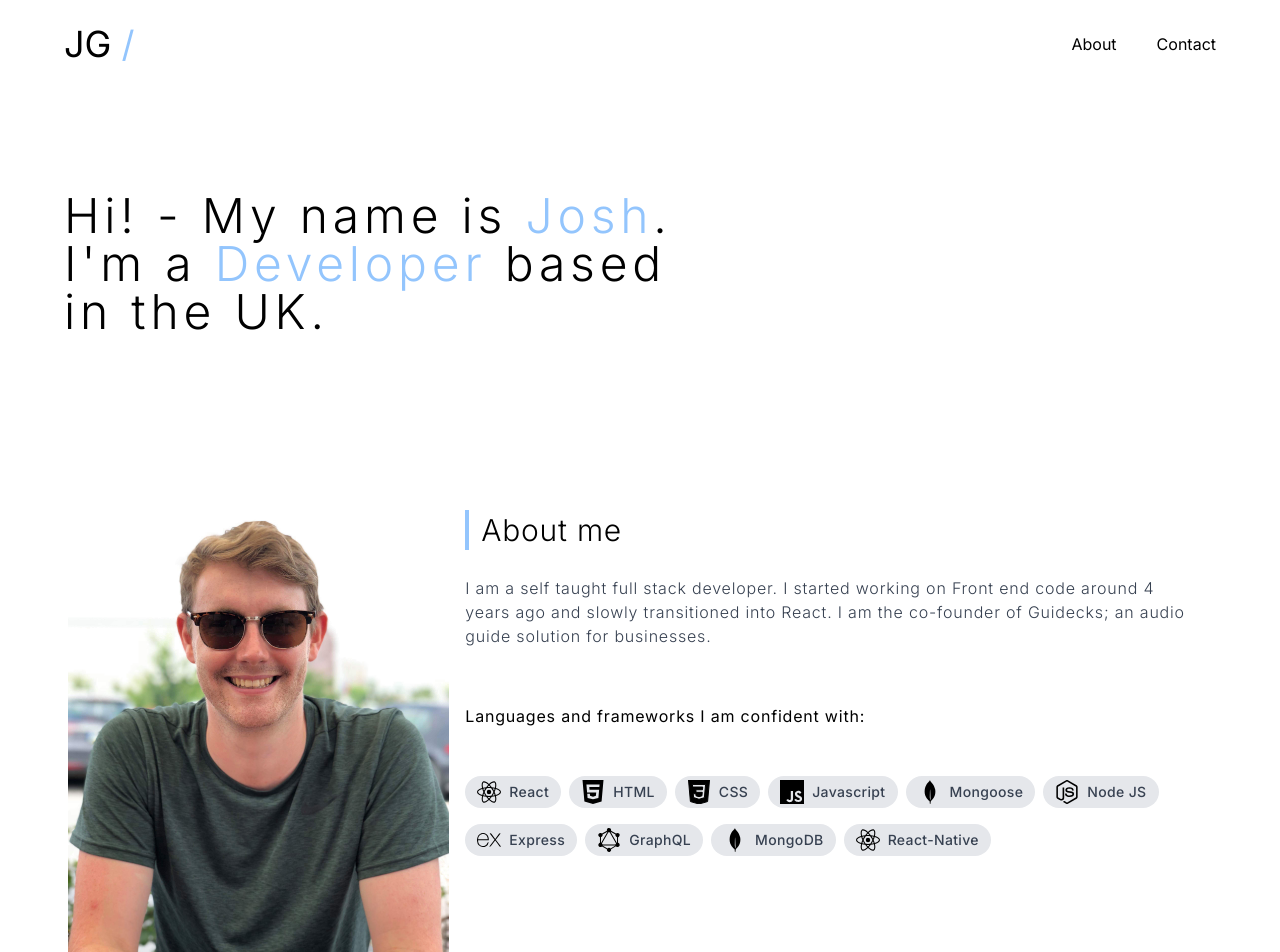
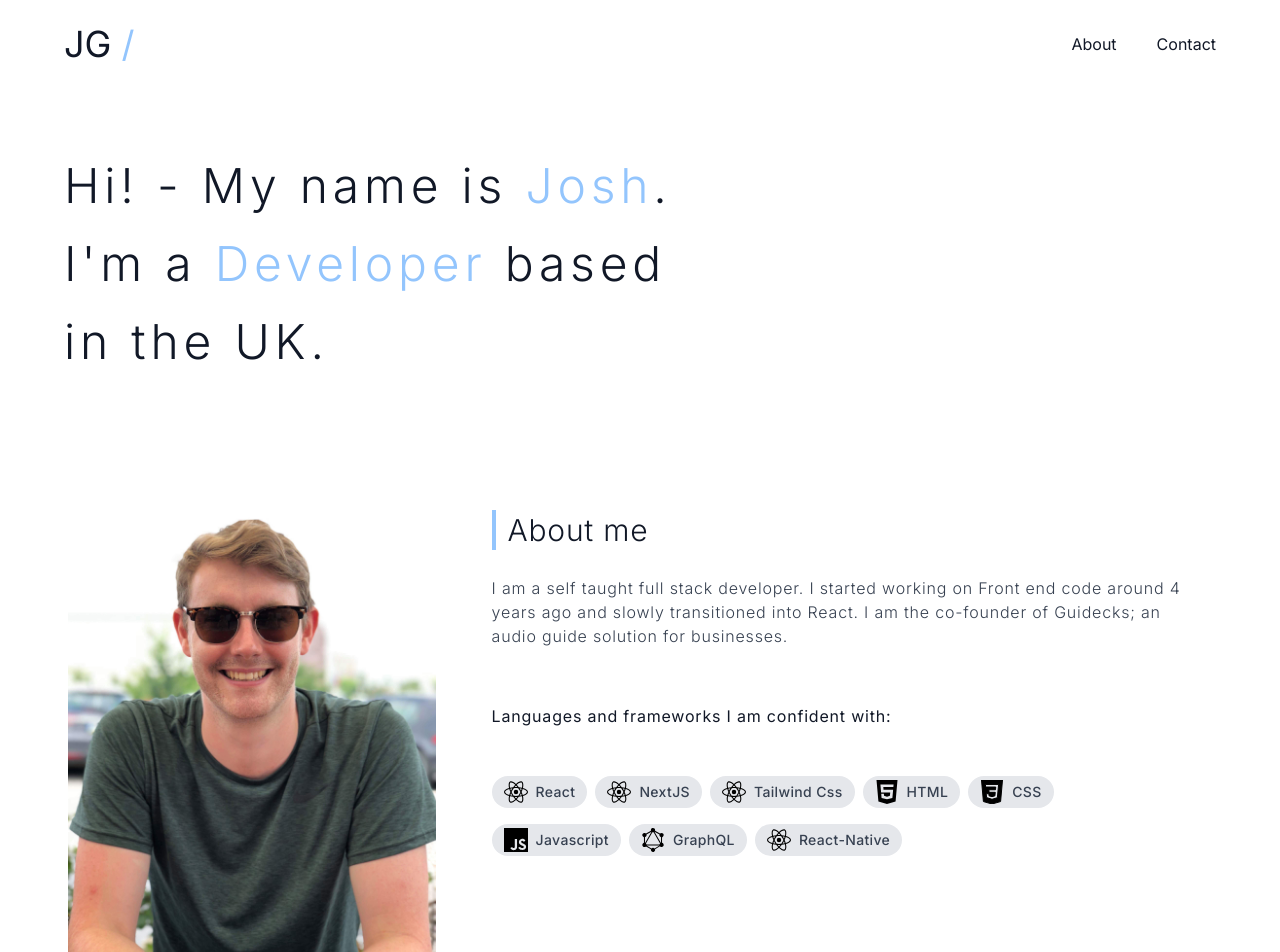
Before and after one commit to jgretton/joshgretton-portfolio, a Next.js app: page /about in a window 1280 px wide. Shown: the top 952 px of the page. Built offline with nearby package versions, Linux system fonts and the light colour scheme.

Commit message:
Dark mode added

```diff
--- a/app/about/page.js
+++ b/app/about/page.js
@@ -21,11 +21,11 @@ const AboutPage = () => {
 
       <div
         className={
-          "mt-[60svh] scale-100 transform   bg-white opacity-100 transition-all duration-300 xl:container  sm:px-10 xl:mx-auto"
+          "mt-[60svh] scale-100 transform   bg-white opacity-100 transition-all duration-300 xl:container sm:px-10  xl:mx-auto dark:bg-[#15202b]"
         }
       >
-        <div className="relative  z-10 mb-32 w-full bg-white px-3">
-          <div className="relative clear-left mb-10 flex flex-col overflow-hidden sm:px-4 md:flex-row ">
+        <div className="relative  z-10 mb-32 w-full bg-white px-3 dark:bg-[#15202b]">
+          <div className="relative clear-left mb-10 flex flex-col gap-10 overflow-hidden sm:px-4 md:flex-row ">
             <div className="relative w-4/6 self-center sm:h-1/2 md:self-start lg:h-full lg:w-1/3 lg:self-center">
               <Image
                 src={PhotoOfMe}
@@ -35,11 +35,11 @@ const AboutPage = () => {
               />
             </div>
             <div className="relative bottom-0 left-0 right-0 mt-5 h-auto w-full  px-4 lg:w-2/3">
-              <h3 className="bg-white py-3 text-2xl font-light  tracking-wide sm:text-3xl">
+              <h3 className="py-3 text-2xl font-light  tracking-wide sm:text-3xl">
                 <span className=" mr-3 h-full w-px border-2 border-blue-300 "></span>
                 About me
               </h3>
-              <p className="py-4 text-sm font-light leading-6 tracking-wider text-gray-700 md:text-base">
+              <p className="py-4 text-sm font-light leading-6 tracking-wider text-gray-700 md:text-base dark:text-white/80">
                 I am a self taught full stack developer. I started working on
                 Front end code around 4 years ago and slowly transitioned into
                 React. I am the co-founder of Guidecks; an audio guide solution
--- a/app/layout.js
+++ b/app/layout.js
@@ -14,7 +14,9 @@ export const metadata = {
 export default function RootLayout({ children }) {
   return (
     <html lang="en">
-      <body className={`${inter.className} relative mx-auto max-w-[96rem] `}>
+      <body
+        className={`${inter.className} relative mx-auto max-w-[96rem] bg-white text-gray-900 dark:bg-[#15202b] dark:text-white`}
+      >
         <Header />
         <main>{children}</main>
         <TopOfPage />
--- a/app/page.js
+++ b/app/page.js
@@ -17,10 +17,11 @@ export default function Home() {
       </Hero>
 
       {/* projects */}
-      <section className="mt-96 bg-white opacity-100 transition-opacity   duration-300 xl:container  sm:mt-[60svh]  sm:px-10 xl:mx-auto">
+      <div className="bg-white dark:bg-[#15202b]">
+        <section className="mt-96 opacity-100 transition-opacity   duration-300 xl:container  sm:mt-[60svh]  sm:px-10 xl:mx-auto">
           <div
             id="liveProjects"
-          className="relative z-10  mb-32 mt-[60svh] w-full bg-white px-2 sm:mb-44"
+            className="relative z-10  mb-32 mt-[60svh] w-full px-2 sm:mb-44"
           >
             <h3 className="mb-5 transform px-4 text-xl font-light tracking-widest sm:sticky sm:top-[16rem] sm:float-left sm:mb-0 sm:h-0 sm:origin-top-left sm:-translate-x-12 sm:-rotate-90 sm:px-0 sm:text-4xl">
               <span className="text-blue-300 "> Projects</span>
@@ -56,6 +57,7 @@ export default function Home() {
             </div>
           </div>
         </section>
+      </div>
     </>
   );
 }
--- a/app/projects/[slug]/page.js
+++ b/app/projects/[slug]/page.js
@@ -22,12 +22,11 @@ const Page = ({ params }) => {
   const { slug } = params;
   const projects = getProjectsData();
   const project = projects.find((p) => p.slug === slug);
-
-  console.log("project", project);
   const { title, tags, image, live_href, github_href } = project;
   return (
     <div className=" mx-auto px-6 xl:container sm:px-16">
-      <Hero>{title}</Hero>
+      {/* <p>back</p> */}
+      <Hero back> {title}</Hero>
       {/* <div
         className={` fixed inset-x-0 top-0 -z-10 mx-auto flex h-[60svh] transform items-center bg-white px-4 pt-12 transition-all xl:container sm:px-16`}
       >
@@ -35,8 +34,8 @@ const Page = ({ params }) => {
           <span className="text-blue-300">{title}</span>
         </h2>
       </div> */}
-      <section className="mt-[60svh] h-full w-full bg-white">
-        <div className=" sm:h-134 group relative  h-80 w-full cursor-pointer ">
+      <section className="mt-[60svh] h-full w-full bg-white dark:bg-[#15202b]">
+        <div className=" sm:h-134 group relative h-80 w-full cursor-pointer overflow-hidden ">
           <Image
             src={image}
             alt="guidecks header"
@@ -86,7 +85,7 @@ const Page = ({ params }) => {
             </p>
             <Link
               href={live_href}
-              className="sm:text-md group mb-3 inline-flex items-center gap-2 self-start  text-sm font-medium leading-6 tracking-wide text-gray-700 hover:text-blue-300 "
+              className="sm:text-md group mb-3 inline-flex items-center gap-2 self-start  text-sm font-medium leading-6 tracking-wide text-gray-700 hover:text-blue-300 dark:text-white "
             >
               {" "}
               <ArrowTopRightOnSquareIcon className=" size-6 " /> See the live
--- a/components/footer.js
+++ b/components/footer.js
@@ -6,13 +6,13 @@ const Footer = () => {
 
   return (
     <footer className="px-6 xl:container xl:mx-auto">
-      <div className=" flex flex-row justify-between border-t border-gray-200 py-5 sm:mt-20 sm:px-0">
-        <p className="self-center text-sm tracking-wide text-gray-700">
+      <div className=" flex flex-row justify-between border-t border-gray-200 py-5 sm:mt-0 sm:px-0">
+        <p className="self-center text-sm tracking-wide text-gray-700 dark:text-white/80">
           &copy; Josh Gretton {currentYear}
         </p>
 
         <div className="flex flex-row self-center">
-          <button className="hover:text-github mr-5 h-6 w-6 text-gray-600">
+          <button className="hover:text-github mr-5 h-6 w-6 text-gray-600 dark:text-white/80">
             <a
               href="https://www.github.com/jgretton"
               target="_blank"
@@ -30,7 +30,7 @@ const Footer = () => {
               </svg>{" "}
             </a>
           </button>
-          <button className="hover:text-linkedIn h-6 w-6 text-gray-600">
+          <button className="hover:text-linkedIn h-6 w-6 text-gray-600 dark:text-white/80">
             <a>
               <svg
                 role="img"
--- a/components/header.js
+++ b/components/header.js
@@ -30,16 +30,16 @@ const Header = () => {
   const [isMobileMenuOpen, setIsMobileMenuOpen] = useState(false);
 
   return (
-    <header className="fixed inset-x-0 top-0 z-20  bg-white py-6   ">
+    <header className="fixed inset-x-0 top-0 z-20  bg-white py-6 dark:bg-[#15202b]  ">
       <div className=" mx-auto flex items-center justify-between px-4 xl:container sm:px-16">
         <Link href="/" className="text-4xl hover:underline">
           JG <span className="text-blue-300"> / </span>
         </Link>
         <nav className="hidden sm:flex sm:gap-10">
-          <Link href="/about" className="hover:underline">
+          <Link href="/about" className="hover:text-blue-300 hover:underline">
             About
           </Link>
-          <Link href="/" className="hover:underline">
+          <Link href="/" className="hover:text-blue-300 hover:underline">
             Contact
           </Link>
         </nav>
--- a/components/hero.js
+++ b/components/hero.js
@@ -1,11 +1,25 @@
+import { ArrowLeftIcon } from "@heroicons/react/24/outline";
+import Link from "next/link";
 import React from "react";
 
-const Hero = ({ children }) => {
+const Hero = ({ children, back }) => {
   return (
     <section
-      className={` fixed inset-x-0 top-0 -z-10 mx-auto flex h-[60svh] items-center bg-white px-6 pt-12 xl:container sm:px-16   `}
+      className={` fixed inset-x-0 top-0 -z-10 mx-auto flex h-[60svh] items-center bg-white px-6 pt-12 xl:container sm:px-16  dark:bg-[#15202b] `}
     >
-      <span className="text-2xl font-light tracking-widest sm:text-4xl md:text-5xl">
+      {back && (
+        <Link
+          href={"/"}
+          className="group absolute top-28 inline-flex items-center gap-2"
+        >
+          <ArrowLeftIcon
+            className="size-5 text-gray-800 transition-transform group-hover:-translate-x-1 dark:text-white"
+            aria-label="hidden"
+          />
+          back
+        </Link>
+      )}
+      <span className="text-2xl font-light leading-relaxed tracking-widest sm:text-4xl  sm:leading-relaxed md:text-5xl md:leading-relaxed">
         {children}
       </span>
     </section>
--- a/components/workCard.js
+++ b/components/workCard.js
@@ -2,6 +2,7 @@ import React from "react";
 import Image from "next/image";
 import Tag from "./tag";
 import Link from "next/link";
+import { ArrowRightIcon } from "@heroicons/react/24/outline";
 
 const WorkItem = ({
   image,
@@ -15,7 +16,8 @@ const WorkItem = ({
 }) => {
   return (
     <>
-      <div className=" group relative h-80 w-full sm:h-[34rem]  ">
+      <div className=" group/card relative h-80 w-full overflow-hidden rounded-t-lg sm:h-[34rem]">
+        <Link href={`/projects/${slug}`} className="">
           <Image
             src={image}
             alt={alt}
@@ -23,9 +25,13 @@ const WorkItem = ({
             layout="fill"
             priority
           />
+          <div className="absolute bottom-0 right-0 grid size-20 place-items-center rounded-tl-3xl bg-blue-300 transition-all group-hover/card:w-32">
+            <ArrowRightIcon className="size-8 text-white" />
           </div>
-      <div className="mt-5 h-auto transform bg-white transition-all duration-200 group-hover:translate-y-0 md:relative md:translate-y-0 ">
-        <h3 className="transform bg-white py-3 text-2xl font-light tracking-wide sm:text-3xl  md:translate-y-0">
+        </Link>
+      </div>
+      <div className="mt-5 h-auto transform bg-white transition-all duration-200 group-hover:translate-y-0 md:relative md:translate-y-0 dark:bg-[#15202b] ">
+        <h3 className="transform  py-3 text-2xl font-light tracking-wide sm:text-3xl  md:translate-y-0">
           <span className=" mr-3 h-full w-px border-2 border-blue-300 "></span>
           {title}
         </h3>
@@ -37,7 +43,7 @@ const WorkItem = ({
         <div className="m-5 flex transform flex-col ">
           <Link
             href={`/projects/${slug}`}
-            className="sm:text-md mb-3 flex flex-row self-start text-sm  font-medium leading-6 tracking-wide text-gray-700 hover:text-blue-300 "
+            className="sm:text-md mb-3 flex flex-row self-start text-sm  font-medium leading-6 tracking-wide text-gray-700 hover:text-blue-300 dark:text-white/80 "
           >
             View project details
           </Link>
@@ -45,7 +51,7 @@ const WorkItem = ({
             <a
               href={live_href}
               target="_blank"
-              className="sm:text-md mb-3 flex flex-row self-start text-sm  font-medium leading-6 tracking-wide text-gray-700 hover:text-blue-300 "
+              className="sm:text-md mb-3 flex flex-row self-start text-sm  font-medium leading-6 tracking-wide text-gray-700 hover:text-blue-300 dark:text-white/80"
             >
               Preview live site
               <svg
--- a/data/languages.js
+++ b/data/languages.js
@@ -8,13 +8,11 @@ import MongoIcon from "@/public/svgs/mongodb.svg";
 import ExpressIcon from "@/public/svgs/express.svg";
 export const languages = [
   { title: "React", icon: ReactIcon, hover: "#47A248" },
+  { title: "NextJS", icon: ReactIcon, hover: "#47A248" },
+  { title: "Tailwind Css", icon: ReactIcon, hover: "#47A248" },
   { title: "HTML", icon: HTMLIcon, hover: "#47A248" },
   { title: "CSS", icon: CSSIcon, hover: "#47A248" },
   { title: "Javascript", icon: JavascriptIcon, hover: "#47A248" },
-  { title: "Mongoose", icon: MongoIcon, hover: "#47A248" },
-  { title: "Node JS", icon: NodeIcon, hover: "#47A248" },
-  { title: "Express", icon: ExpressIcon, hover: "#47A248" },
   { title: "GraphQL", icon: GraphQLIcon, hover: "#47A248" },
-  { title: "MongoDB", icon: MongoIcon, hover: "#47A248" },
   { title: "React-Native", icon: ReactIcon, hover: "#47A248" },
 ];
```
Also changed, not shown: data/projects.json (+21 -0 lines), data/testProjects.json (added, +22 -0 lines). Lines whose indentation alone changed are shown as unchanged.
